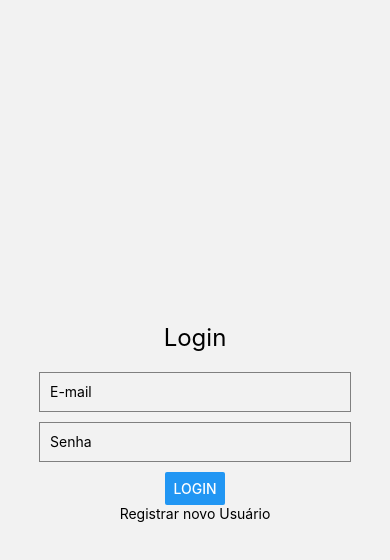
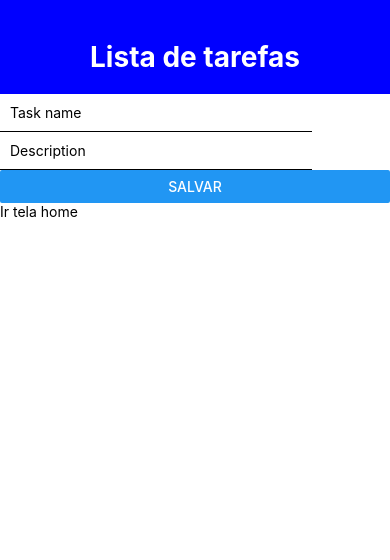
Before and after one commit to EduardoGillung/Nutri, a React Native app: screen / in a window 390 px wide. Shown: the top 560 px of the page. Built offline with nearby package versions, Linux system fonts and the light colour scheme.

Commit message:
tela home retornando tarefas criadas do banco e dados estruturados

```diff
--- a/App.js
+++ b/App.js
@@ -5,6 +5,7 @@ import { createNativeStackNavigator } from '@react-navigation/native-stack';
 import TelaLogin from './src/Telas/login';
 import TelaAddUser from './src/Telas/addUser';
 import TelaAddTarefa from './src/Telas/addTarefa';
+import TelaHome from './src/Telas/home';
 
 const Stack = createNativeStackNavigator();
 
@@ -12,7 +13,7 @@ function App() {
 
   return (
     <NavigationContainer>
-      <Stack.Navigator initialRouteName='Login'>
+      <Stack.Navigator initialRouteName='addTarefa'>
         <Stack.Screen
           options={{ headerShown: false }}
           name="Login"
@@ -29,6 +30,11 @@ function App() {
           name="addUser"
           component={TelaAddUser}
          />
+         <Stack.Screen
+          options={{ headerShown: false }}
+          name="Home"
+          component={TelaHome}
+         />
 
       </Stack.Navigator>
 
--- a/package.json
+++ b/package.json
@@ -18,7 +18,7 @@
     "firebase": "^10.7.1",
     "react": "18.2.0",
     "react-dom": "18.2.0",
-    "react-native": "0.72.6",
+    "react-native": "0.72.10",
     "react-native-date-picker": "^4.3.5",
     "react-native-reanimated": "~3.3.0",
     "react-native-safe-area-context": "4.6.3",
--- a/src/Componentes/Header.js
+++ b/src/Componentes/Header.js
@@ -14,12 +14,14 @@ const styles = StyleSheet.create({
         backgroundColor: 'blue',
         padding: 20,
         alignItems: 'center',
+
+
     },
     headerText: {
         paddingTop: 20,
-        fontSize: 24,
+        fontSize: 28,
         fontWeight: 'bold',
-        color: 'white'
+        color: 'white',
     },
 });
 
--- a/src/Telas/addTarefa.js
+++ b/src/Telas/addTarefa.js
@@ -1,26 +1,29 @@
-import React, { useState } from "react";
-import { View, TextInput, Button, StyleSheet, Platform } from 'react-native';
+import React, { useEffect, useState } from "react";
+import { View, TextInput, Button, StyleSheet, Pressable, Text } from 'react-native';
 import Header from "../Componentes/Header";
-import firebase from '../Serviços/firebase';
-import { ref, set, onValue, remove } from 'firebase/database'
-import { db } from "../Serviços/firebase"
+import firebase, { db } from '../Serviços/firebase';
+import { ref, set, onValue, remove, Database, child } from 'firebase/database'
 
-const TelaAddTarefa = () => {
 
-    const [username, setName] = useState('');
-    const [email, setEmail] = useState('');
+const TelaAddTarefa = ({ navigation }) => {
+
+    const [task, setTask] = useState('');
+    const [description, setDescription] = useState('');
+    var userId = Date.now().toString()
+    const tarefaRef = ref(db, 'Lista de tarefas/' + task)
 
     function addTask () {
 
-        var id = Date.now().toString()
-
-        set(ref(db, 'users/' + id), {
-            username: username,
-            email: email,
+        set(tarefaRef, {
+            description: description,
+            taskId: userId,
 
         }).then(() => {
             //data saved sucessfully!
-            alert('data updated');
+            alert('Tarefa adicionada');
+            navigation.navigate('Home')
+
+
         })
             .catch((error) => {
                 //write failed
@@ -29,49 +32,50 @@ const TelaAddTarefa = () => {
 
     };
 
-    function readData() {
-        const starCountRef = ref(db, 'users/' + username);
-        onValue(starCountRef, (snapshot) => {
-            const data = snapshot.val();
+    return (
+        <View style={styles.container}>
+        <Header />
 
-            setEmail(data.email);
-        });
-    }
+        <TextInput
+            style={styles.input}
+            placeholder="Task name"
+            value={task}
+            onChangeText={(task) => setTask(task)}
+        />
+        <TextInput
+            style={styles.input}
+            placeholder="Description"
+            value={description}
+            onChangeText={(description) => setDescription(description)}
+        />
 
-    function deleteData() {
-        remove(ref(db, 'users/' + username));
-        alert('removed');
-    }
+        <Button style={styles.button} title="Salvar" onPress={addTask}/>
 
 
 
-    return (
-        <View style={styles.container}>
-        <Header />
-        <TextInput
-            style={styles.input}
-            placeholder="User name"
-            value={username}
-            onChangeText={(username) => setName(username)}
-        />
-        <TextInput
-            style={styles.input}
-            placeholder="E-mail"
-            value={email}
-            onChangeText={(email) => setEmail(email)}
-        />
-
-        <Button title="Salvar" onPress={addTask}/>
+        <Pressable
+            onPress={() => navigation.navigate('Home')}>
+            <Text style={styles.register}>Ir tela home </Text>
+        </Pressable>
 
     </View>
-);
+    );
 };
 
 const styles = StyleSheet.create({
     container:{
         flex: 1,
         backgroundColor: '#fff',
-    }
+    },
+    input: {
+        width: '80%',
+        borderBottomWidth: 1,
+        padding: 10,
+      },
+      button: {
+       backgroundColor: '#708090',
+      },
+
 })
 
 export default TelaAddTarefa;
--- /dev/null
+++ b/src/Telas/home.js
@@ -0,0 +1,45 @@
+import React, { useEffect, useState } from "react";
+import { View, TextInput, Button, StyleSheet, Platform, Pressable, Text } from 'react-native';
+import Header from "../Componentes/Header";
+import { ref, get, set, push, onValue, remove, getDatabase, update, child } from 'firebase/database'
+import { db } from "../Serviços/firebase"
+
+
+
+
+
+
+const TelaHome = ({ navigation}) => {
+
+useEffect(() => {
+    const tarefaRef = ref(db, 'Lista de tarefas/')
+
+    onValue(tarefaRef, (snapshot) => {
+        const data = snapshot.val();
+        console.log(data);
+    })
+})
+
+    return (
+        <View style={styles.container}>
+        <Header/>
+        <Pressable onPress={() => navigation.navigate('addTarefa')}>
+                <Text style={styles.register}>Voltar Add tarefas </Text>
+            </Pressable>
+        </View>
+    );
+};
+
+const styles = StyleSheet.create({
+    container:{
+        flex: 1,
+        backgroundColor: '#fff',
+    },
+    input: {
+        width: '80%',
+        borderBottomWidth: 1,
+        padding: 10,
+    },
+})
+
+export default TelaHome;
```
Also changed, not shown: 1 other file (tests, documents, lock files or other folders).
